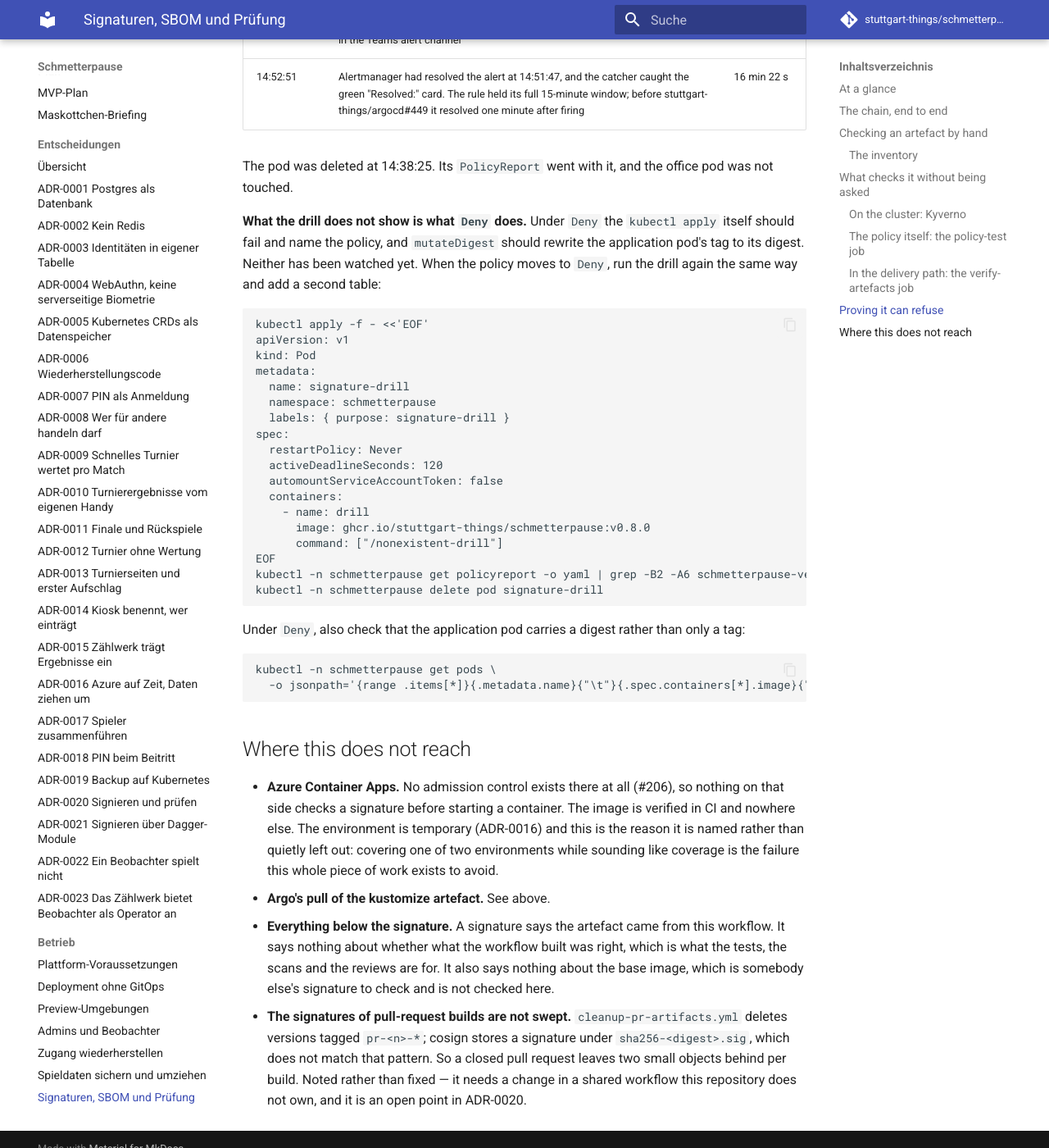
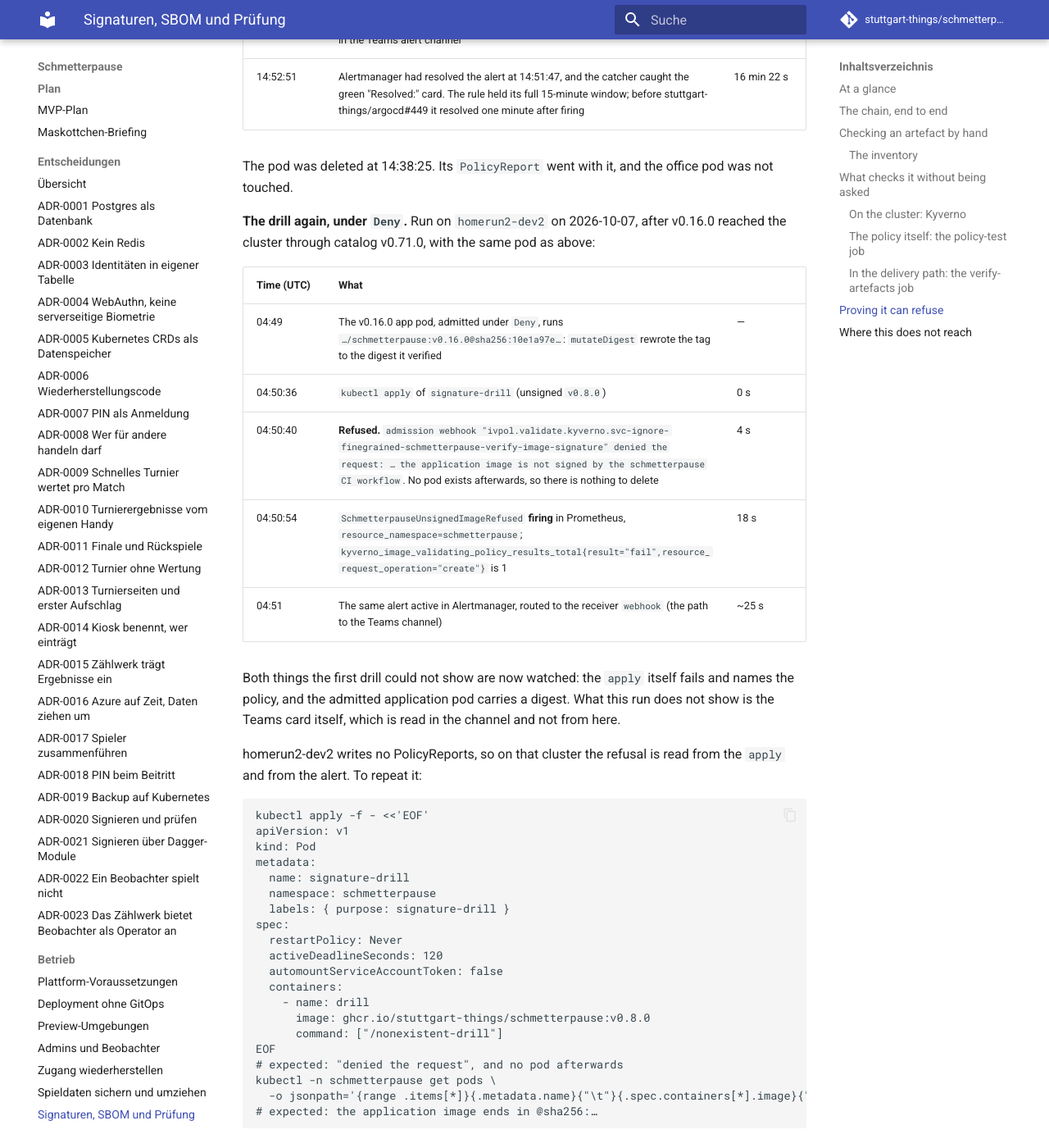
Before and after one commit to stuttgart-things/schmetterpause, an MkDocs documentation site: the page built from docs/supply-chain.md, in a window 1280 px wide and 1400 px high, scrolled down 8024 px. Shown: the whole window at 82% size. Built offline with MkDocs 1.6.1 and Material for MkDocs 9.7.7, drawn with Linux system fonts in a browser that asks for light colours; comment, search, counter and statistics services are not loaded.

Commit message:
docs(supply-chain): record the drill under Deny on homerun2-dev2 (#309)
Co-authored-by: Claude Opus 5.5 <noreply@anthropic.com>

````diff
--- a/docs/supply-chain.md
+++ b/docs/supply-chain.md
@@ -347,11 +347,24 @@ pushed to the release repository or deleted from it afterwards.
 The pod was deleted at 14:38:25. Its `PolicyReport` went with it, and the
 office pod was not touched.
 
-**What the drill does not show is what `Deny` does.** Under `Deny` the
-`kubectl apply` itself should fail and name the policy, and `mutateDigest`
-should rewrite the application pod's tag to its digest. Neither has been
-watched yet. When the policy moves to `Deny`, run the drill again the same way
-and add a second table:
+**The drill again, under `Deny`.** Run on `homerun2-dev2` on 2026-10-07, after
+v0.16.0 reached the cluster through catalog v0.71.0, with the same pod as above:
+
+| Time (UTC) | What | |
+| --- | --- | --- |
+| 04:49 | The v0.16.0 app pod, admitted under `Deny`, runs `…/schmetterpause:v0.16.0@sha256:10e1a97e…`: `mutateDigest` rewrote the tag to the digest it verified | — |
+| 04:50:36 | `kubectl apply` of `signature-drill` (unsigned `v0.8.0`) | 0 s |
+| 04:50:40 | **Refused.** `admission webhook "ivpol.validate.kyverno.svc-ignore-finegrained-schmetterpause-verify-image-signature" denied the request: … the application image is not signed by the schmetterpause CI workflow`. No pod exists afterwards, so there is nothing to delete | 4 s |
+| 04:50:54 | `SchmetterpauseUnsignedImageRefused` **firing** in Prometheus, `resource_namespace=schmetterpause`; `kyverno_image_validating_policy_results_total{result="fail",resource_request_operation="create"}` is 1 | 18 s |
+| 04:51 | The same alert active in Alertmanager, routed to the receiver `webhook` (the path to the Teams channel) | ~25 s |
+
+Both things the first drill could not show are now watched: the `apply` itself
+fails and names the policy, and the admitted application pod carries a digest.
+What this run does not show is the Teams card itself, which is read in the
+channel and not from here.
+
+homerun2-dev2 writes no PolicyReports, so on that cluster the refusal is read
+from the `apply` and from the alert. To repeat it:
 
 ```sh
 kubectl apply -f - <<'EOF'
@@ -370,16 +383,10 @@ spec:
       image: ghcr.io/stuttgart-things/schmetterpause:v0.8.0
       command: ["/nonexistent-drill"]
 EOF
-kubectl -n schmetterpause get policyreport -o yaml | grep -B2 -A6 schmetterpause-verify-image-signature
-kubectl -n schmetterpause delete pod signature-drill
-```
-
-Under `Deny`, also check that the application pod carries a digest rather than
-only a tag:
-
-```sh
+# expected: "denied the request", and no pod afterwards
 kubectl -n schmetterpause get pods \
   -o jsonpath='{range .items[*]}{.metadata.name}{"\t"}{.spec.containers[*].image}{"\n"}{end}'
+# expected: the application image ends in @sha256:…
 ```
 
 ## Where this does not reach
````
